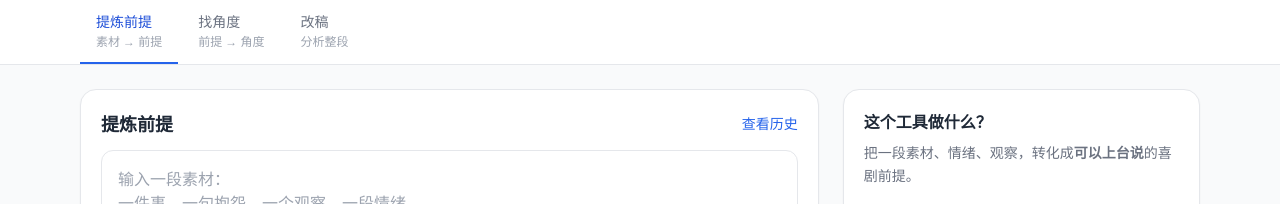
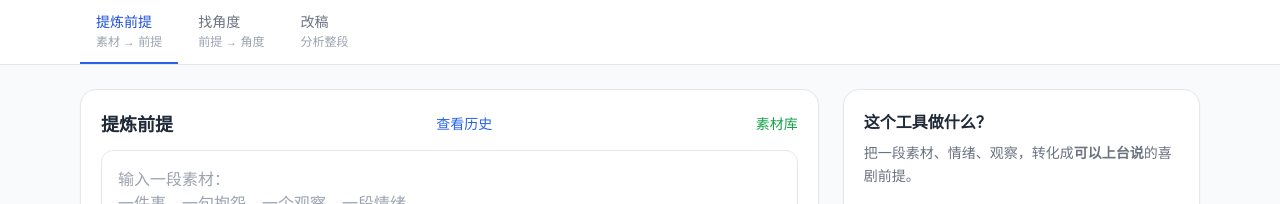
Before and after one commit to Mywayking/standup-workspace, a Next.js app in the folder frontend/: page /write in a window 1280 px wide. Shown: the top 204 px of the page. Built offline with nearby package versions, Linux system fonts and the light colour scheme.

Commit message:
feat: Phase 5 - cross-tab navigation + action buttons + KB entry

```diff
--- a/frontend/src/app/write/AnglesTab.tsx
+++ b/frontend/src/app/write/AnglesTab.tsx
@@ -32,8 +32,8 @@ function esc(s: unknown): string {
     .replace(/&#39;/g, "'");
 }
 
-export default function AnglesTab() {
-  const [inputText, setInputText] = useState("");
+export default function AnglesTab({ onAction, initialData, onClearPending }: { onAction?: (action: string, data?: string) => void; initialData?: string; onClearPending?: () => void }) {
+  const [inputText, setInputText] = useState(initialData ?? "");
   const [stream, setStream] = useState<StreamingState>({
     phase: "idle",
     displayText: "",
@@ -59,6 +59,7 @@ export default function AnglesTab() {
     setInputText(item.premise);
     setStream({ phase: "done", displayText: "", result: item.result, error: null });
     setShowHistory(false);
+    onClearPending?.();
   }, []);
 
   const canAnalyze = inputText.trim().length >= 3;
@@ -231,7 +232,7 @@ export default function AnglesTab() {
           </div>
         )}
 
-        {hasResult && stream.result && <AnglesResultView result={stream.result} />}
+        {hasResult && stream.result && <AnglesResultView result={stream.result} onAction={onAction} />}
       </div>
 
       {/* Right: Intro */}
@@ -261,7 +262,7 @@ export default function AnglesTab() {
   );
 }
 
-function AnglesResultView({ result }: { result: AnglesResult }) {
+function AnglesResultView({ result, onAction }: { result: AnglesResult; onAction?: (action: string, data?: string) => void }) {
   return (
     <div className="space-y-4">
       {/* Current problem */}
@@ -319,6 +320,18 @@ function AnglesResultView({ result }: { result: AnglesResult }) {
           <p className="text-sm text-gray-600">{esc(result.recommendation.reason)}</p>
         </div>
       )}
+
+      {/* Action buttons */}
+      {result.recommendation && result.recommendation.name ? (
+        <div className="flex flex-wrap gap-2">
+          <button
+            onClick={() => onAction?.("go-rewrite", result.recommendation.name)}
+            className="px-4 py-2 bg-blue-600 text-white text-sm font-medium rounded-lg hover:bg-blue-700 transition-colors"
+          >
+            ✏️ 用这个角度改稿
+          </button>
+        </div>
+      ) : null}
     </div>
   );
 }
--- a/frontend/src/app/write/PremiseTab.tsx
+++ b/frontend/src/app/write/PremiseTab.tsx
@@ -35,8 +35,8 @@ function esc(s: unknown): string {
     .replace(/&#39;/g, "'");
 }
 
-export default function PremiseTab() {
-  const [inputText, setInputText] = useState("");
+export default function PremiseTab({ onAction, initialData, onClearPending }: { onAction?: (action: string, data?: string) => void; initialData?: string; onClearPending?: () => void }) {
+  const [inputText, setInputText] = useState(initialData ?? "");
   const [stream, setStream] = useState<StreamingState>({
     phase: "idle",
     displayText: "",
@@ -61,6 +61,7 @@ export default function PremiseTab() {
     setInputText(item.text);
     setStream({ phase: "done", displayText: "", result: item.result, error: null });
     setShowHistory(false);
+    onClearPending?.();
   }, []);
 
   const canAnalyze = inputText.trim().length >= 5;
@@ -175,6 +176,18 @@ export default function PremiseTab() {
             >
               {showHistory ? "收起历史" : "查看历史"}
             </button>
+            <button
+              onClick={() => {
+                const url = prompt('输入素材库搜索关键词（可留空查看全部）：');
+                if (url !== null) {
+                  const openUrl = url ? '/kb?q=' + encodeURIComponent(url) : '/kb';
+                  window.open(openUrl, '_blank');
+                }
+              }}
+              className="text-sm text-green-600 hover:text-green-700 font-medium"
+            >
+              素材库
+            </button>
           </div>
 
           {showHistory && history.length > 0 && (
@@ -245,7 +258,7 @@ export default function PremiseTab() {
 
         {/* Done: show result */}
         {hasResult && stream.result ? (
-          <PremiseResultView result={stream.result} />
+          <PremiseResultView result={stream.result} onAction={onAction} />
         ) : null}
       </div>
 
@@ -275,7 +288,7 @@ export default function PremiseTab() {
 
 // ─── Result sub-component (defined before use) ────────────────────────────────
 
-function PremiseResultView({ result }: { result: PremiseResult }) {
+function PremiseResultView({ result, onAction }: { result: PremiseResult; onAction?: (action: string, data?: string) => void }) {
   const themeItem = { label: "主题", value: result.theme, icon: "📋" };
   const attitudeItem = { label: "态度", value: result.attitude, icon: "💢" };
   const conflictItem = { label: "核心矛盾", value: result.conflict, icon: "⚡" };
@@ -326,6 +339,18 @@ function PremiseResultView({ result }: { result: PremiseResult }) {
         </div>
       ) : null}
 
+      {/* Action buttons */}
+      {result.recommendation && result.recommendation.text ? (
+        <div className="flex flex-wrap gap-2">
+          <button
+            onClick={() => onAction?.("go-angles", result.recommendation.text)}
+            className="px-4 py-2 bg-purple-600 text-white text-sm font-medium rounded-lg hover:bg-purple-700 transition-colors"
+          >
+            🔍 用这个前提找角度
+          </button>
+        </div>
+      ) : null}
+
       {/* Follow-up suggestions */}
       {(result.scene_suggestions?.length > 0 || result.expansion_directions?.length > 0 || result.ending_direction) ? (
         <div className="bg-white rounded-2xl border border-gray-200 shadow-sm p-5">
--- a/frontend/src/app/write/WriteClient.tsx
+++ b/frontend/src/app/write/WriteClient.tsx
@@ -938,8 +938,8 @@ function StreamingResultCard({
 
 // ─── Main Page ────────────────────────────────────────────────────────────────
 
-export default function WritePage() {
-  const [inputText, setInputText] = useState("");
+export default function WritePage({ initialText, onClearPending }: { initialText?: string; onClearPending?: () => void }) {
+  const [inputText, setInputText] = useState(initialText ?? "");
   const [stream, setStream] = useState<StreamingState>({
     phase: "idle",
     rawTokens: "",
--- a/frontend/src/app/write/WriteTabs.tsx
+++ b/frontend/src/app/write/WriteTabs.tsx
@@ -9,6 +9,24 @@ type Tab = "premise" | "angles" | "rewrite";
 
 export default function WriteTabs() {
   const [activeTab, setActiveTab] = useState<Tab>("premise");
+
+  // Shared state for cross-tab data flow
+  const [pendingPremise, setPendingPremise] = useState<string>("");
+  const [pendingAngle, setPendingAngle] = useState<string>("");
+  const [pendingRewrite, setPendingRewrite] = useState<string>("");
+
+  const handleAction = (action: string, data?: string) => {
+    if (action === "go-angles" && data !== undefined) {
+      setPendingAngle(data);
+      setActiveTab("angles");
+    } else if (action === "go-rewrite" && data !== undefined) {
+      setPendingRewrite(data);
+      setActiveTab("rewrite");
+    } else if (action === "go-premise" && data !== undefined) {
+      setPendingPremise(data);
+      setActiveTab("premise");
+    }
+  };
 
   return (
     <div className="min-h-screen bg-gray-50">
@@ -41,9 +59,26 @@ export default function WriteTabs() {
       {/* Tab Content */}
       <div className="max-w-6xl mx-auto px-4 py-6">
         <ErrorBoundary>
-          {activeTab === "premise" && <PremiseTab />}
-          {activeTab === "angles" && <AnglesTab />}
-          {activeTab === "rewrite" && <WriteClient />}
+          {activeTab === "premise" && (
+            <PremiseTab
+              onAction={handleAction}
+              initialData={pendingPremise}
+              onClearPending={() => setPendingPremise("")}
+            />
+          )}
+          {activeTab === "angles" && (
+            <AnglesTab
+              onAction={handleAction}
+              initialData={pendingAngle}
+              onClearPending={() => setPendingAngle("")}
+            />
+          )}
+          {activeTab === "rewrite" && (
+            <WriteClient
+              initialText={pendingRewrite}
+              onClearPending={() => setPendingRewrite("")}
+            />
+          )}
         </ErrorBoundary>
       </div>
     </div>
```
